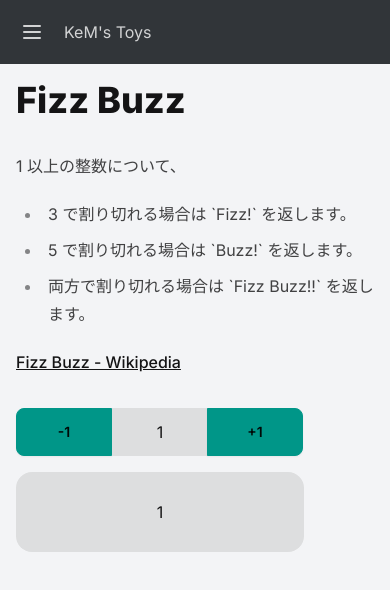
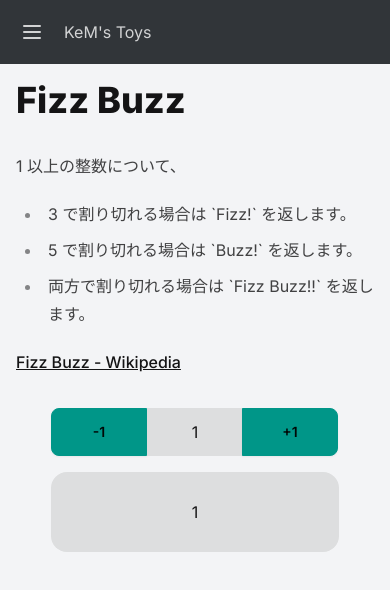
Before and after one commit to kem198/kems-toys, a Next.js app: page /fizz-buzz in a window 390 px wide. Shown: the top 590 px of the page. Built offline with nearby package versions, Linux system fonts and the light colour scheme.

Commit message:
small changed

```diff
--- a/src/app/fizz-buzz/page.tsx
+++ b/src/app/fizz-buzz/page.tsx
@@ -6,7 +6,7 @@ function FizzBuzz() {
   const [count, setCount] = useState(1);
 
   /**
-   * count を 1 ずつ増加させる関数
+   * count を 1 ずつ加算させる関数
    */
   const increment = () => {
     setCount(count + 1);
@@ -47,7 +47,8 @@ function FizzBuzz() {
   };
 
   return (
-    <div className="my-8">
+    <div className="container my-8 w-fit max-lg:mx-auto">
+      {/* 加算減算させる UI */}
       <div className="join">
         <button
           type="button"
@@ -67,6 +68,7 @@ function FizzBuzz() {
           +1
         </button>
       </div>
+      {/* 結果表示 */}
       <div className="my-4 flex h-20 w-72 place-items-center items-center justify-center rounded-box bg-base-200">
         <p>{doFizzBuzz(count)}</p>
       </div>
--- a/src/components/Templates/TwoColumnLayout.tsx
+++ b/src/components/Templates/TwoColumnLayout.tsx
@@ -27,8 +27,9 @@ export default function Navbar({ title, link, children }) {
             </svg>
           </label>
         </div>
+        {/* サイト名 */}
         <div className="mx-2 flex-1">
-          <Link href="/" className="text-primary-content">
+          <Link href="/" className="prose text-primary-content lg:prose-sm">
             KeM&apos;s Toys
           </Link>
         </div>
```
